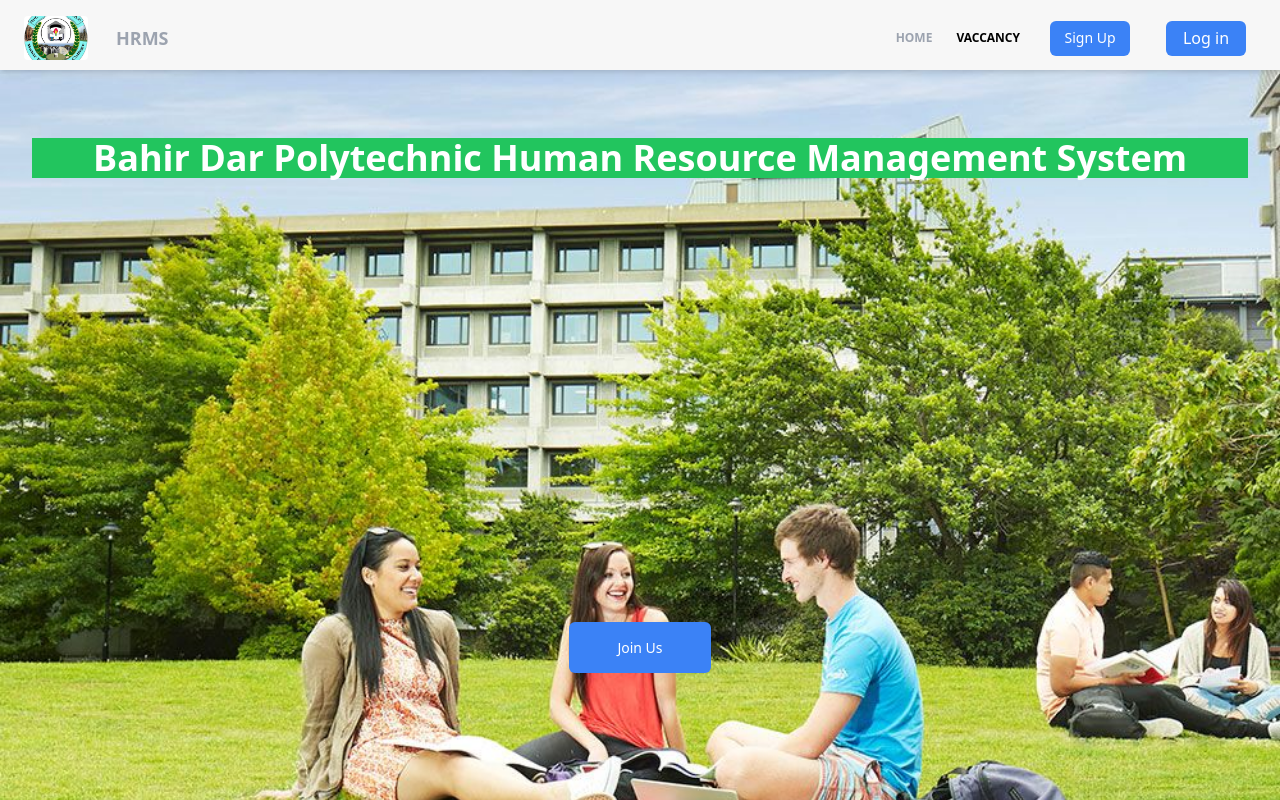
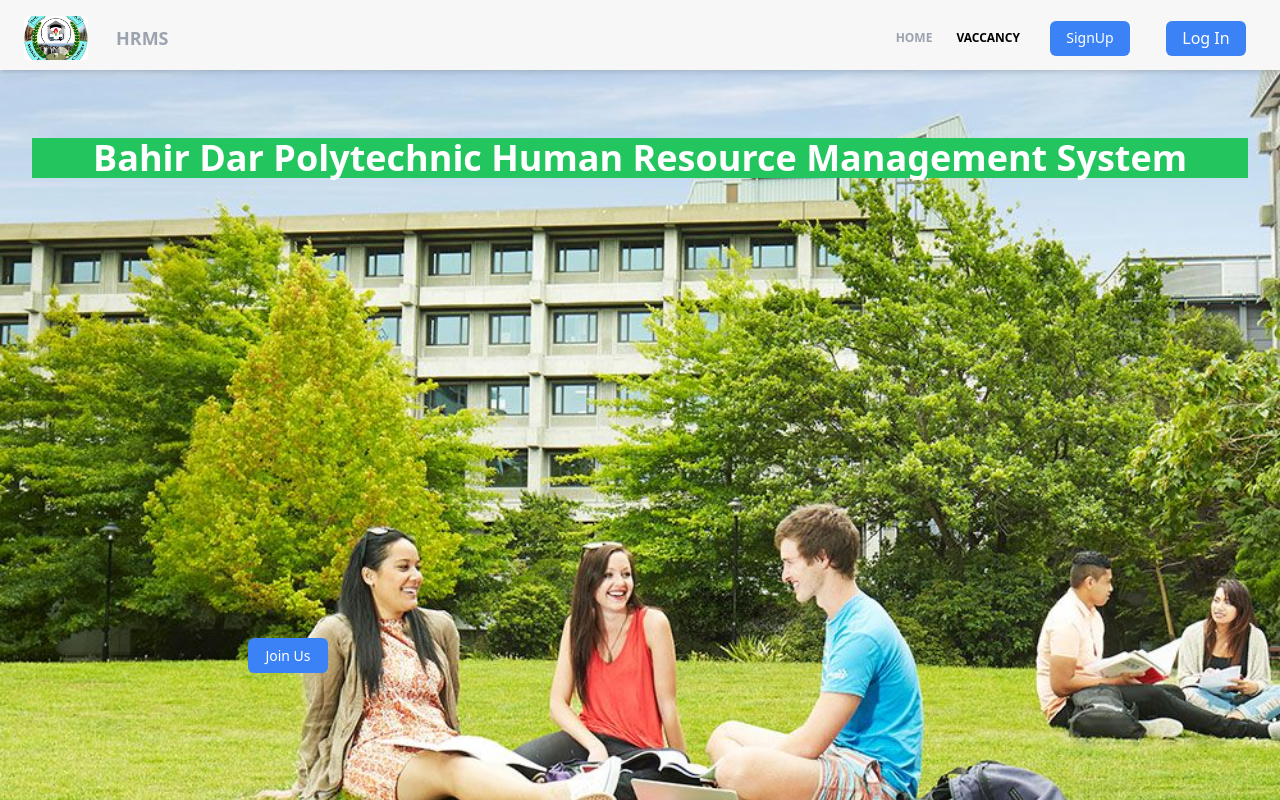
Before and after one commit to Chachu21/HRMS, a React (Create React App) app in the folder frontend/: page / in a window 1280 px wide. Shown: the top 800 px of the page. Built offline with nearby package versions, Linux system fonts and the light colour scheme.

Commit message:
update some files

```diff
--- a/frontend/src/comopnents/landingPage/BootstrapingDialog.jsx
+++ b/frontend/src/comopnents/landingPage/BootstrapingDialog.jsx
@@ -57,7 +57,7 @@ BootstrapDialogTitle.propTypes = {
   onClose: PropTypes.func.isRequired,
 };
 
-export default function CustomizedDialogs({ children }) {
+export default function CustomizedDialogs({ children, text }) {
   const [open, setOpen] = React.useState(false);
 
   const handleClickOpen = () => {
@@ -74,7 +74,7 @@ export default function CustomizedDialogs({ children }) {
         variant="outlined"
         onClick={handleClickOpen}
       >
-        Sign Up
+        {text}
       </div>
       <BootstrapDialog
         onClose={handleClose}
--- a/frontend/src/comopnents/landingPage/Features.jsx
+++ b/frontend/src/comopnents/landingPage/Features.jsx
@@ -1,6 +1,7 @@
 import React from "react";
 import { Link } from "react-router-dom";
 import background from "../../assets/background.jpg";
+import CustomizedDialogs from "./BootstrapingDialog";
 const Features = () => {
   return (
     <div>
@@ -21,14 +22,17 @@ const Features = () => {
               <h2 className="text-[32px] text-white bg-green-500 text-center  font-bold sm:text-4xl sticky top-[70px] left-auto">
                 Bahir Dar Polytechnic Human Resource Management System
               </h2>
-              <Link
+              {/* <Link
                 to="/signUpASapplicant"
                 className="lg:mt-80 mt-52 inline-block text-center rounded sm:px-20 lg:px-52 py-3 text-sm font-medium text-white transition focus:outline-none focus:ring focus:ring-yellow-400"
               >
                 <span class="bg-blue-500 rounded-md text-center px-4 py-2 sm:px-6 sm:py-3 md:px-8 md:py-4 lg:px-10 lg:py-3 xl:px-12 xl:py-4 2xl:px-16 2xl:py-5">
                   Join Us
                 </span>
-              </Link>
+              </Link> */}
+              <div className="lg:mt-80 mt-52 inline-block text-center rounded sm:px-20 lg:px-52 py-3 text-sm font-medium text-white transition focus:outline-none focus:ring focus:ring-yellow-400">
+                <CustomizedDialogs text="Join Us" />
+              </div>
             </div>
           </div>
         </div>
--- a/frontend/src/comopnents/landingPage/Header.jsx
+++ b/frontend/src/comopnents/landingPage/Header.jsx
@@ -121,7 +121,7 @@ const Header = () => {
                     SignUp
                   </button>
                 </NavLink> */}
-                <CustomizedDialogs />
+                <CustomizedDialogs text="SignUp" />
               </li>
               <li
                 onClick={handleopenClose}
@@ -135,7 +135,7 @@ const Header = () => {
                     Login
                   </button>
                 </NavLink> */}
-                <LoginCustomizedDialogs />
+                <LoginCustomizedDialogs text="Log In" />
               </li>
             </ul>
           </div>
--- a/frontend/src/comopnents/landingPage/LoginCustomizedDialogs.jsx
+++ b/frontend/src/comopnents/landingPage/LoginCustomizedDialogs.jsx
@@ -57,7 +57,7 @@ BootstrapDialogTitle.propTypes = {
   onClose: PropTypes.func.isRequired,
 };
 
-export default function LoginCustomizedDialogs({ children }) {
+export default function LoginCustomizedDialogs({ children, text }) {
   const [open, setOpen] = React.useState(false);
   const handleClickOpen = () => {
     setOpen(true);
@@ -73,7 +73,7 @@ export default function LoginCustomizedDialogs({ children }) {
         variant="outlined"
         onClick={handleClickOpen}
       >
-        Log in
+        {text}
       </div>
       <BootstrapDialog
         onClose={handleClose}
--- a/frontend/src/pages/Vacancy.jsx
+++ b/frontend/src/pages/Vacancy.jsx
@@ -8,6 +8,7 @@ import ApplyCustomizedDialogs from "../comopnents/card/ApplyCustomizedDialogs";
 import axios from "axios";
 import { useNavigate } from "react-router-dom";
 import { loginSuccess } from "../redux/reducers/loginReducer";
+import LoginCustomizedDialogs from "../comopnents/landingPage/LoginCustomizedDialogs";
 
 const Vacancy = () => {
   const dispatch = useDispatch();
@@ -194,7 +195,7 @@ const Vacancy = () => {
                   </div>
                 ) : (
                   <div className="text-center text-white bg-blue-500 w-[120px] p-2 rounded-md mb-3 opacity-50 cursor-not-allowed">
-                    <ApplyCustomizedDialogs />
+                    <LoginCustomizedDialogs text="Apply" />
                   </div>
                 )}
               </div>
```
Also changed, not shown: 1 other file (tests, documents, lock files or other folders).
